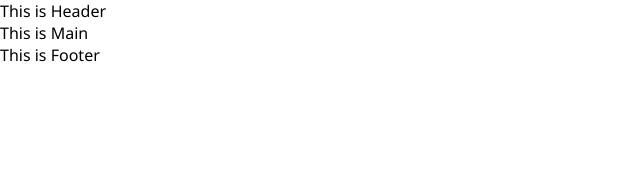
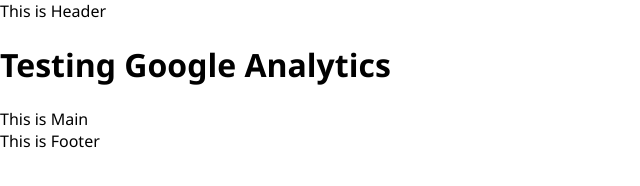
Before and after one commit to kanha-jain/mayank, a website: page index.html in a window 1280 px wide. Shown: the whole page, without its empty margins (0-640 px from the left). Drawn offline with Linux system fonts and the light colour scheme.

Commit message:
Update index.html

```diff
--- a/index.html
+++ b/index.html
@@ -18,6 +18,7 @@
 <body>
     <header>
         This is Header
+        <h1>Testing Google Analytics</h1>
     </header>
     <main>This is Main</main>
     <footer>This is Footer</footer>
```
